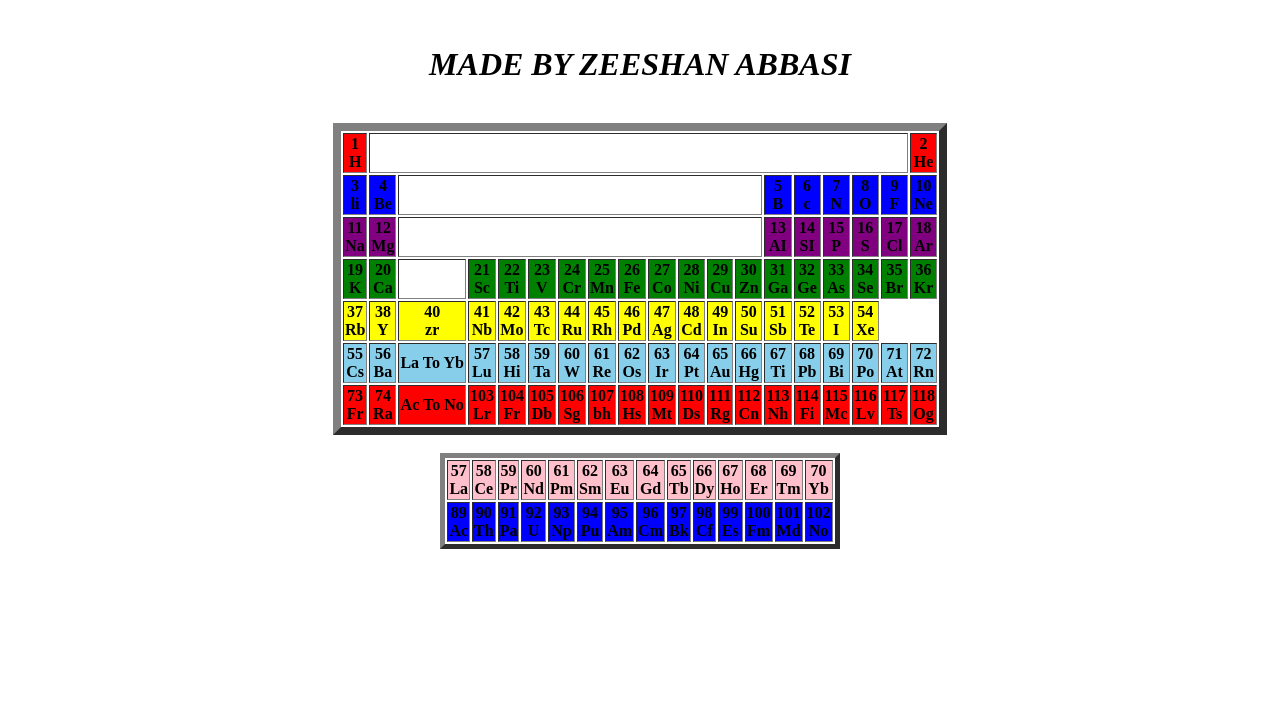
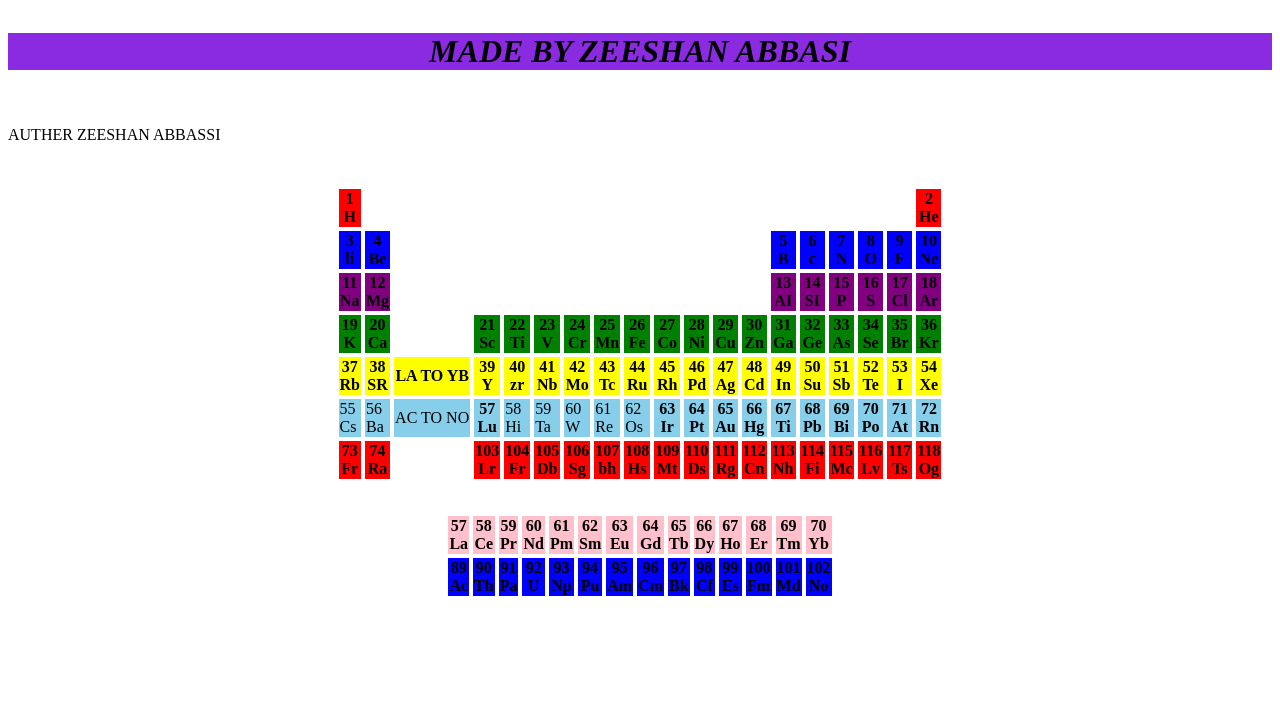
Before and after one commit to ayan8653962/PeriodicTable, a plain HTML site: page index.html in a window 1280 px wide. Shown: the part 73-800 px from the top of the page. Drawn offline with Linux system fonts and the light colour scheme.

Commit message:
Updated index.html with new paragraph

```diff
--- a/index.html
+++ b/index.html
@@ -3,17 +3,19 @@
 <head>
     <meta charset="UTF-8">
     <meta name="viewport" content="width=device-width, initial-scale=1.0">
-    <title>Document</title>
+    <title> This Is The Periodic Table</title>
 </head>
 <body>
-  <center>
-<h1>PERIODIC TABLE</h1> </center>  <br>
 <center>
-<h1><b> <i>
+    <section style="background-color: green;"><h1>PERIODIC TABLE</h1> </section></center>  <br>
+<center>
+  <div style="background-color: blueviolet;"><h1><b> <i>
   MADE BY ZEESHAN ABBASI
 </h1> </b></i> </center>
+<br>
+<p>AUTHER ZEESHAN ABBASSI </p>
 <center>
- <table border="8px">
+ <table border="8px" bordercolor="white" >
   <tr>
    <th bgcolor="red">1<br>
      H</th>
@@ -74,7 +76,10 @@ V</th><th bgcolor="green">24 <br>
 <tr>
   <th bgcolor="yellow">37<br>
   Rb</th> <th bgcolor="yellow">38<br>
-  Y</th> <th bgcolor="yellow">40<br>
+   SR </th>
+   <th bgcolor="yellow">LA TO YB</th>
+   <th bgcolor="yellow">39 <br>
+   Y</th> <th bgcolor="yellow">40<br>
   zr</th><th bgcolor="yellow">41<br>
   Nb</th><th bgcolor="yellow">42<br>
   Mo</th> <th bgcolor="yellow">43<br>
@@ -91,14 +96,14 @@ Te</th><th bgcolor="yellow">53<br>
 I</th><th bgcolor="yellow">54<br>
 Xe</th></tr>
 <tr>
-  <th bgcolor="skyblue">55<br>
-  Cs </th><th bgcolor="skyblue"> 56<br>
-  Ba</th><th bgcolor="skyblue">La To Yb</th><th bgcolor="skyblue">57<br>
-  Lu</th><th bgcolor="skyblue">58<br>
-  Hi</th><th bgcolor="skyblue">59<br>
-  Ta</th><th bgcolor="skyblue">60<br>
-  W </th><th bgcolor="skyblue">61<br>
-  Re</th><th bgcolor="skyblue">62<br>
+  <td bgcolor="skyblue">55<br>
+  Cs </td><td bgcolor="skyblue"> 56<br>
+  Ba</td><td bgcolor="skyblue">AC TO NO</th><th bgcolor="skyblue">57<br>
+  Lu</td><td bgcolor="skyblue">58<br>
+  Hi</td><td bgcolor="skyblue">59<br>
+  Ta</td><td bgcolor="skyblue">60<br>
+  W </td><td bgcolor="skyblue">61<br>
+  Re</td><td bgcolor="skyblue">62<br>
   Os</th><th bgcolor="skyblue">63<br>
   Ir</th><th bgcolor="skyblue">64<br>
   Pt</th> <th bgcolor="skyblue">65<br>
@@ -114,7 +119,7 @@ Xe</th></tr>
 <tr>
   <th bgcolor="red">73<br>
   Fr</th><th bgcolor="red">74<br>
-  Ra</th><th bgcolor="red">Ac To No</th>
+  Ra</th><th ></th>
   <th bgcolor="red">103<br>
  Lr </th><th bgcolor="red">104<br>
 Fr</th><th bgcolor="red">105<br>
@@ -135,44 +140,44 @@ Og</th>
 </tr>
   </table> </center><br>
  <center>
-<table border="5px"
-<tr>
+<table border="5px" bordercolor="white">
+<tr bgcolor="pink">
+<center>
  <th bgcolor="pink">57<br>
-La </th><th bgcolor="pink"> 58<br>
-Ce</th><th bgcolor="pink">59<br>
-Pr</th><th bgcolor="pink">60<br>
-Nd</th><th bgcolor="pink
-">61<br>
-Pm</th><th bgcolor="pink">62<br>
-Sm</th><th bgcolor="pink">63<br>
-Eu</th><th bgcolor="pink">64<br>
-Gd</th><th bgcolor="pink">65<br>
-Tb</th><th bgcolor="pink">66<br>
-Dy</th><th bgcolor="pink">67<br>
- Ho</th><th bgcolor="pink">68<br>
-Er</th><th bgcolor="pink">69<br>
-Tm</th><th bgcolor="pink">70<br>
+La </th><th > 58<br>
+Ce</th><th >59<br>
+Pr</th><th >60<br>
+Nd</th><th >61<br>
+Pm</th><th >62<br>
+Sm</th><th >63<br>
+Eu</th><th >64<br>
+Gd</th><th >65<br>
+Tb</th><th >66<br>
+Dy</th><th >67<br>
+Ho</th><th >68<br>
+Er</th><th >69<br>
+Tm</th><th >70<br>
 Yb</th>
  </center>
 </tr>
 <center>
-  <tr>
-    <th bgcolor="blue">
+  <tr bgcolor="blue">
+    <th >
     89<br>
     Ac </th>
-    <th bgcolor="blue">90<br>
-    Th</th><th bgcolor="blue">91<br>
-    Pa</th><th bgcolor="blue">92<br>
-    U</th><th bgcolor="blue">93<br>
-    Np</th><th bgcolor="blue">94<br>
-    Pu</th><th bgcolor="blue">95<br>
-    Am</th><th bgcolor="blue">96<br>
-    Cm</th><th bgcolor="blue">97<br>
-    Bk </th><th bgcolor="blue">98<br>
-    Cf</th><th bgcolor="blue">99<br>
-    Es</th><th bgcolor="blue">100<br>
-    Fm</th><th bgcolor="blue">101<br>
-    Md</th><th bgcolor="blue">102<br>
+    <th >90<br>
+    Th</th><th >91<br>
+    Pa</th><th >92<br>
+    U</th><th >93<br>
+    Np</th><th >94<br>
+    Pu</th><th >95<br>
+    Am</th><th >96<br>
+    Cm</th><th >97<br>
+    Bk </th><th >98<br>
+    Cf</th><th >99<br>
+    Es</th><th >100<br>
+    Fm</th><th >101<br>
+    Md</th><th >102<br>
     No</th>
 
   </tr>
```
